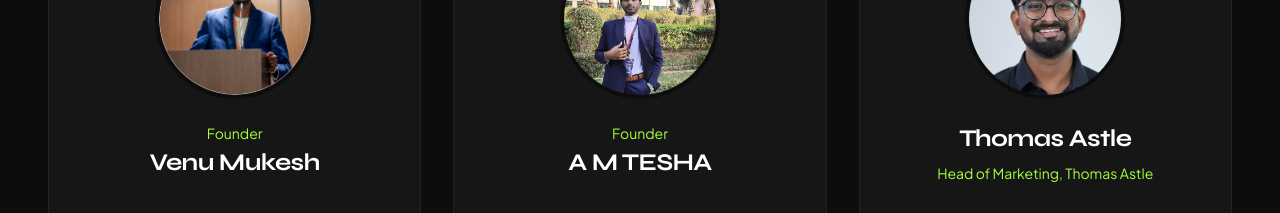
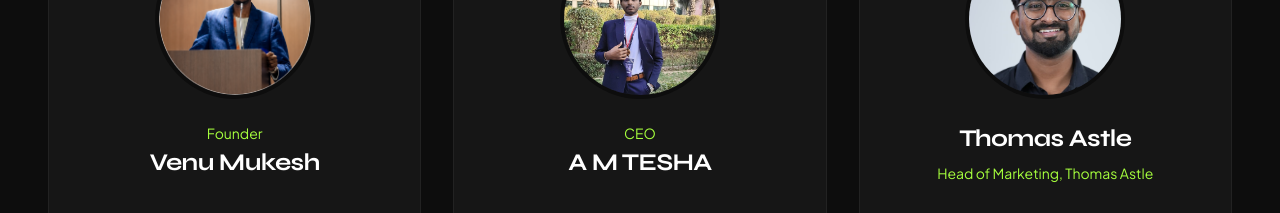
Before and after one commit to Tesha1578/avenza-1, a React (Vite) app: page / in a window 1280 px wide. Shown: the part 11120-11333 px from the top of the page. Built offline with nearby package versions, Linux system fonts and the light colour scheme.

Commit message:
fix: clean duplicate title/role in card 2, keep CEO title for A M TESHA

```diff
--- a/src/components/Team.tsx
+++ b/src/components/Team.tsx
@@ -18,8 +18,6 @@ const team = [
   {
     name: 'A M TESHA',
     title: 'CEO',
-    role: '',
-    title: 'Founder',
     role: '',
     image: photo4,
   },
```
